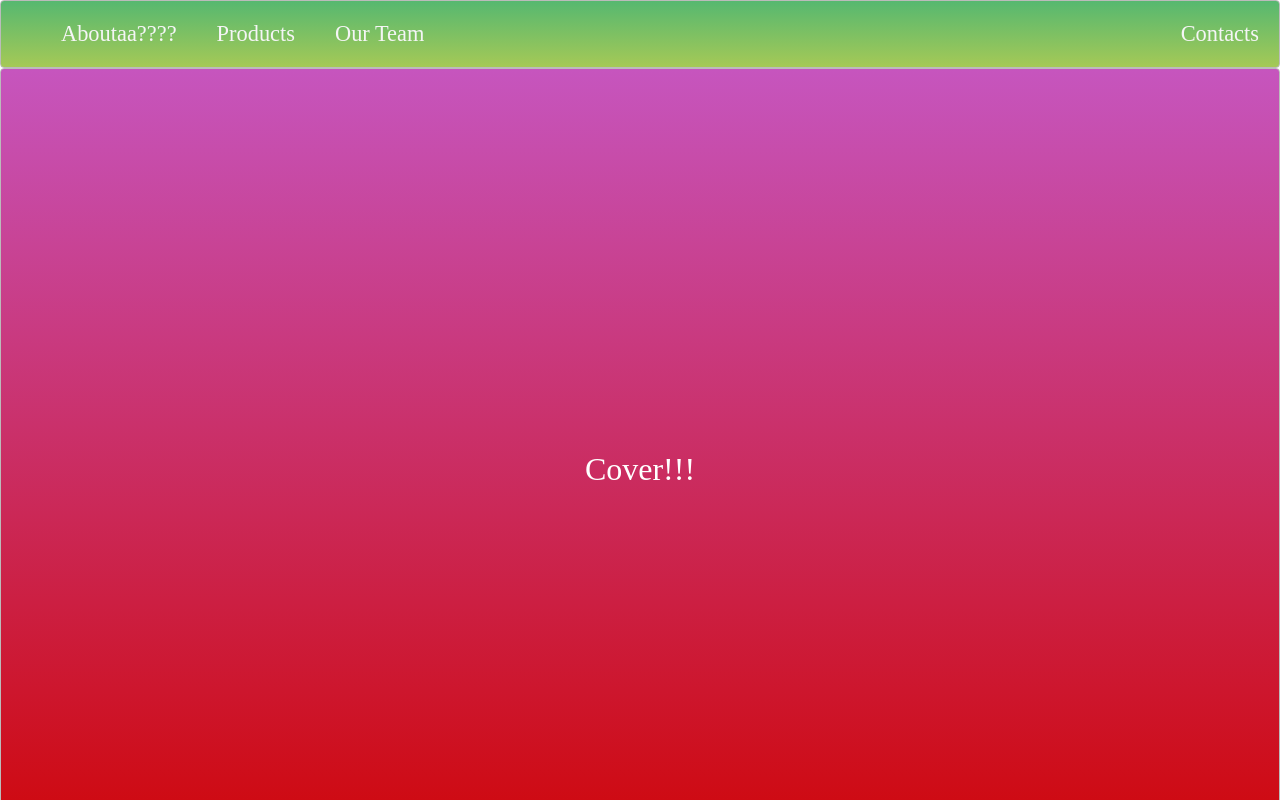
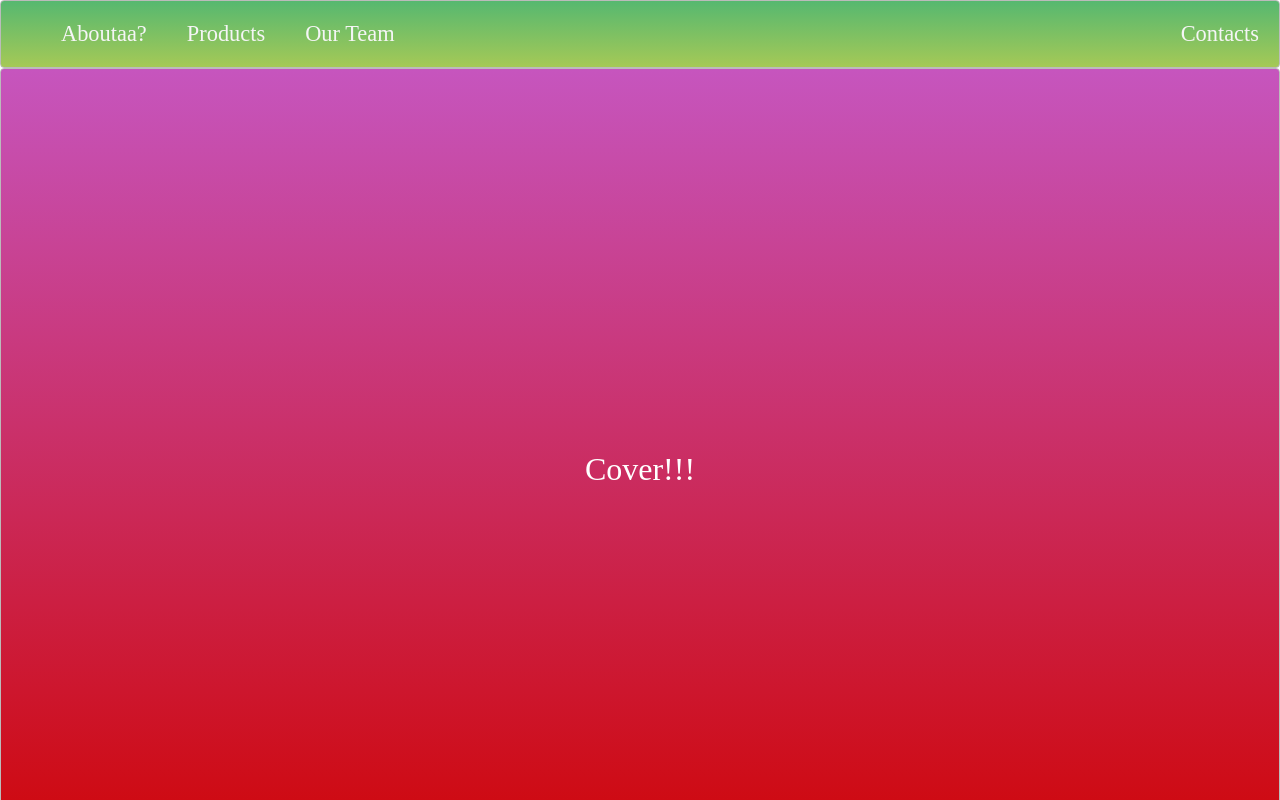
Before and after one commit to ntasic/git-example, a plain HTML site: page index.html in a window 1280 px wide. Shown: the top 800 px of the page. Drawn offline with Linux system fonts and the light colour scheme.

Commit message:
changes p1

```diff
--- a/index.html
+++ b/index.html
@@ -7,7 +7,7 @@
 <body>
   <nav class="zone green">
       <ul class="main-nav">
-        <li><a href="">Aboutaa????</a></li>
+        <li><a href="">Aboutaa?</a></li>
         <li><a href="">Products</a></li>
         <li><a href="">Our Team</a></li>
         <li class="push"><a href="">Contacts</a></li>
```
